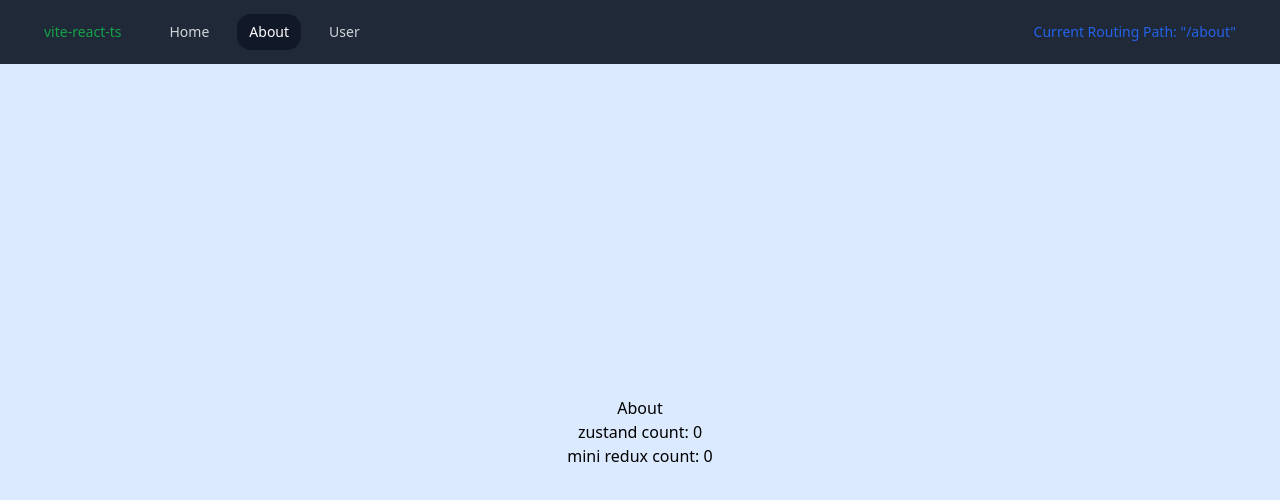
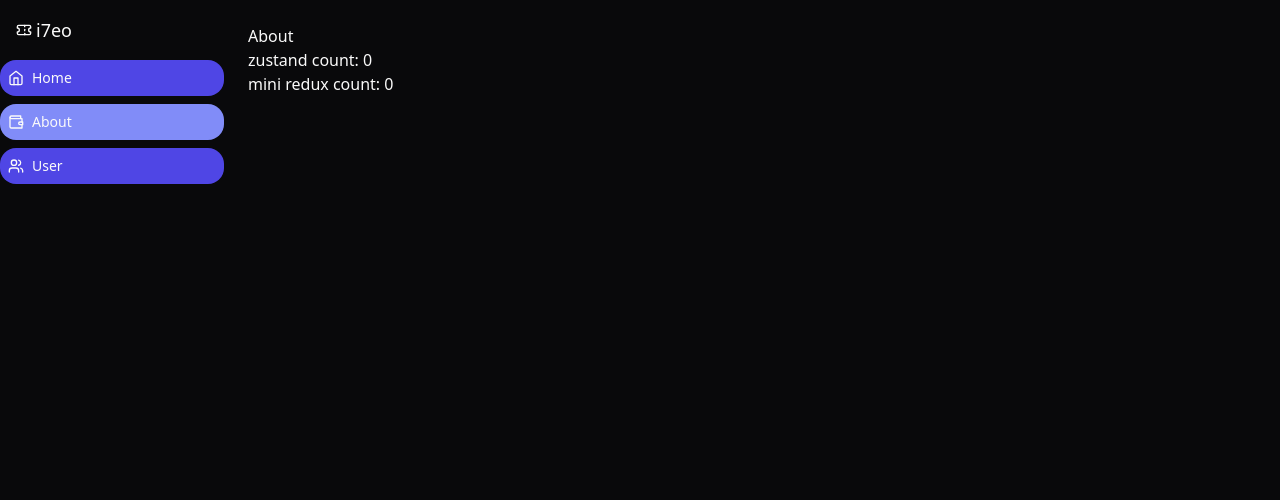
Before and after one commit to i7eo/nest-zero-to-hero-frontend, a React (Vite) app: page /about in a window 1280 px wide. Shown: the top 500 px of the page. Built offline with nearby package versions, Linux system fonts and the light colour scheme; the HTML template or start-up script is replaced by a standard one.

Commit message:
feat: layout

```diff
--- a/src/layout/default/components/content.tsx
+++ b/src/layout/default/components/content.tsx
@@ -1,11 +1,7 @@
 const Main: React.FC<React.PropsWithChildren> = (props) => {
   const { children } = props
 
-  return (
-    <main className="flex min-h-full flex-col items-center justify-center bg-blue-100 pt-16 text-black">
-      {children}
-    </main>
-  )
+  return <main className="flex-grow p-6">{children}</main>
 }
 
 export default Main
--- a/src/layout/default/components/sider-bar.tsx
+++ b/src/layout/default/components/sider-bar.tsx
@@ -7,63 +7,120 @@ const navbarList = [
     label: 'Home',
     name: 'Home',
     path: '/home',
+    icon: () => (
+      <svg
+        className=" h-4 w-4"
+        fill="none"
+        height="24"
+        stroke="currentColor"
+        strokeLinecap="round"
+        strokeLinejoin="round"
+        strokeWidth="2"
+        viewBox="0 0 24 24"
+        width="24"
+        xmlns="http://www.w3.org/2000/svg"
+      >
+        <path d="m3 9 9-7 9 7v11a2 2 0 0 1-2 2H5a2 2 0 0 1-2-2z" />
+        <polyline points="9 22 9 12 15 12 15 22" />
+      </svg>
+    ),
   },
   {
     id: 2,
     label: 'About',
     name: 'About',
     path: '/about',
+    icon: () => (
+      <svg
+        className=" h-4 w-4"
+        fill="none"
+        height="24"
+        stroke="currentColor"
+        strokeLinecap="round"
+        strokeLinejoin="round"
+        strokeWidth="2"
+        viewBox="0 0 24 24"
+        width="24"
+        xmlns="http://www.w3.org/2000/svg"
+      >
+        <path d="M21 12V7H5a2 2 0 0 1 0-4h14v4" />
+        <path d="M3 5v14a2 2 0 0 0 2 2h16v-5" />
+        <path d="M18 12a2 2 0 0 0 0 4h4v-4Z" />
+      </svg>
+    ),
   },
   {
     id: 3,
     label: 'User',
     name: 'User',
     path: '/user',
+    icon: () => (
+      <svg
+        className=" h-4 w-4"
+        fill="none"
+        height="24"
+        stroke="currentColor"
+        strokeLinecap="round"
+        strokeLinejoin="round"
+        strokeWidth="2"
+        viewBox="0 0 24 24"
+        width="24"
+        xmlns="http://www.w3.org/2000/svg"
+      >
+        <path d="M16 21v-2a4 4 0 0 0-4-4H6a4 4 0 0 0-4 4v2" />
+        <circle cx="9" cy="7" r="4" />
+        <path d="M22 21v-2a4 4 0 0 0-3-3.87" />
+        <path d="M16 3.13a4 4 0 0 1 0 7.75" />
+      </svg>
+    ),
   },
 ]
 
 type Props = {}
 
-const Nav: React.FC<Props> = () => {
+const SiderBar: React.FC<Props> = () => {
   const navigate = useNavigate()
   const { pathname } = useLocation()
 
   return (
-    <nav className="fixed left-0 top-0 z-10 w-screen bg-gray-800">
-      <div className="mx-auto max-w-7xl px-2 sm:px-6 lg:px-8">
-        <div className="relative flex h-16 items-center justify-between overflow-x-auto overflow-y-hidden">
-          <div className="flex-shrink-0 rounded-md px-3 py-2 text-sm font-medium text-green-600">
-            vite-react-ts
+    <aside className="sticky top-0 h-screen w-56">
+      <div className="m-4 flex items-center space-x-1">
+        <svg
+          className=" h-4 w-4"
+          fill="none"
+          height="24"
+          stroke="currentColor"
+          strokeLinecap="round"
+          strokeLinejoin="round"
+          strokeWidth="2"
+          viewBox="0 0 24 24"
+          width="24"
+          xmlns="http://www.w3.org/2000/svg"
+        >
+          <path d="M2 9a3 3 0 0 1 0 6v2a2 2 0 0 0 2 2h16a2 2 0 0 0 2-2v-2a3 3 0 0 1 0-6V7a2 2 0 0 0-2-2H4a2 2 0 0 0-2 2Z" />
+          <path d="M13 5v2" />
+          <path d="M13 17v2" />
+          <path d="M13 11v2" />
+        </svg>
+        <h1 className="text-lg font-medium">i7eo</h1>
       </div>
-
-          <div className="hidden flex-1 items-center justify-center sm:hidden sm:items-stretch sm:justify-start md:hidden lg:flex xl:flex">
-            <div className="sm:ml-6 sm:block">
-              <div className="flex select-none space-x-4">
-                {' '}
-                {navbarList.map(({ path, name, label }) => (
+      <nav className="space-y-2">
+        {navbarList.map(({ path, name, label, icon }) => (
           <button
             key={name}
             className={cn(
-                      'flex-shrink-0 rounded-md px-3 py-2 text-sm font-medium text-white hover:bg-gray-700',
-                      path === pathname && 'bg-gray-900',
-                      path !== pathname && 'text-gray-300',
+              'flex w-full items-center space-x-2 rounded-lg bg-indigo-600 px-2 py-2 hover:bg-indigo-500',
+              path === pathname && 'bg-indigo-400',
             )}
             onClick={() => navigate(path)}
           >
-                    {label}
+            {icon()}
+            <span className="text-sm font-medium">{label}</span>
           </button>
         ))}
-              </div>
-            </div>
-          </div>
-
-          <div className="hidden flex-shrink-0 rounded-md px-3 py-2 text-sm font-medium text-blue-600 sm:hidden md:hidden lg:flex xl:flex">
-            {`Current Routing Path: "${pathname}"`}
-          </div>
-        </div>
-      </div>
       </nav>
+    </aside>
   )
 }
 
-export default Nav
+export default SiderBar
--- a/src/layout/default/default.layout.tsx
+++ b/src/layout/default/default.layout.tsx
@@ -7,10 +7,10 @@ type Props = {}
 
 const DefaultLayout: React.FC<Props> = () => {
   return (
-    <>
+    <section className="flex">
       <SiderBar />
       <Content children={<Outlet />} />
-    </>
+    </section>
   )
 }
 
```
Lines whose indentation alone changed are shown as unchanged.
